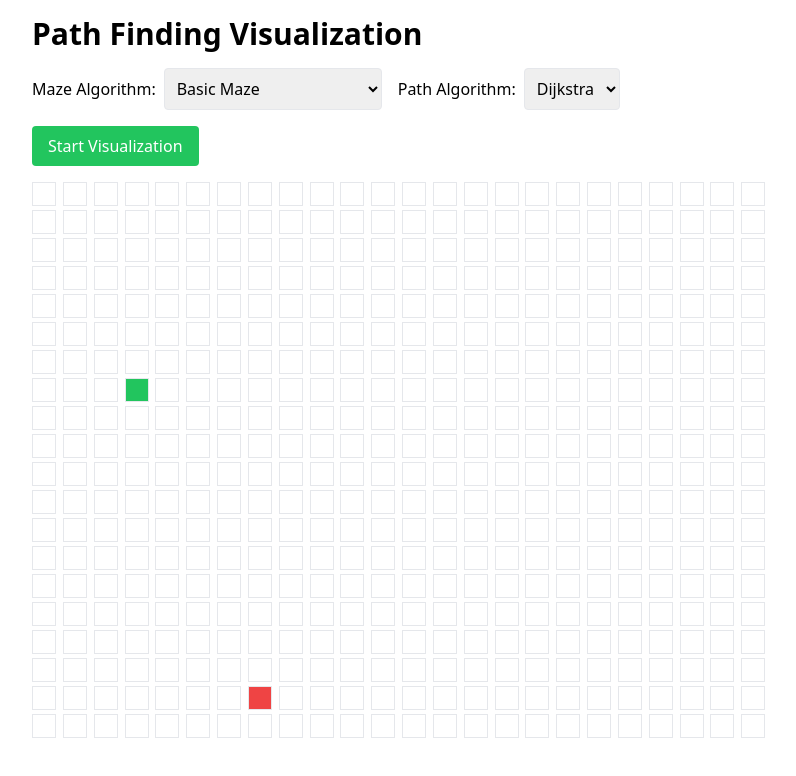
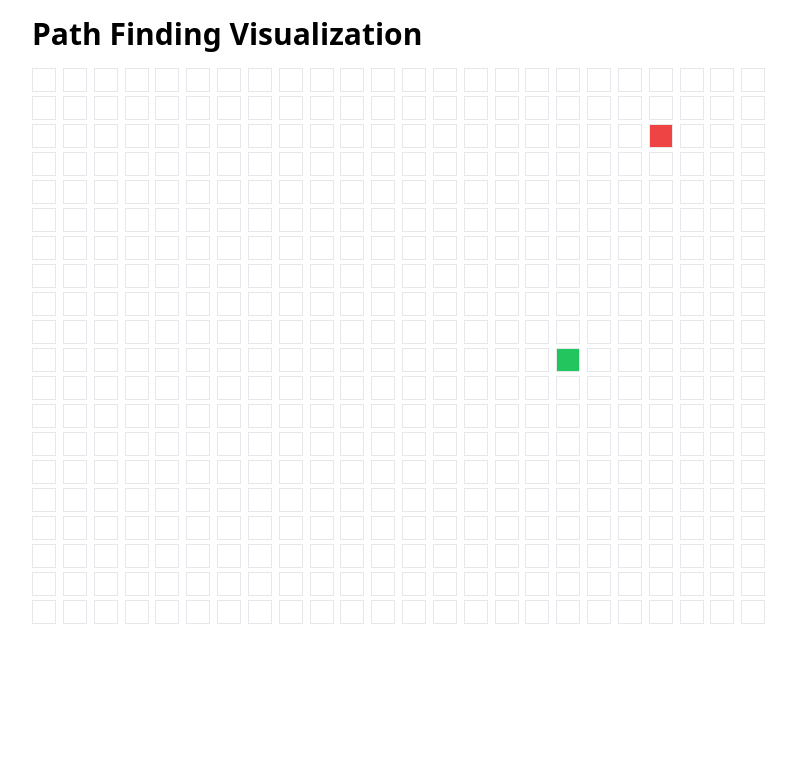
Before and after one commit to kienthuc4701/Pathfinding-Visualization, a React (Vite) app: page / in a window 1280 px wide. Shown: the top 776 px of the page, without its empty margins (240-1036 px from the left). Built offline with nearby package versions, Linux system fonts and the light colour scheme.

Commit message:
fix: prevent setting wall for startCell/endCell

```diff
--- a/src/App.tsx
+++ b/src/App.tsx
@@ -1,11 +1,11 @@
-import { GridProvider } from "./contexts/GridContext";
+import { MazeProvider } from "./contexts/MazeContext";
 import PathFindingVisualization from "./visualization/PathfindingVisualization";
 
 const App = () => {
   return (
-      <GridProvider>
+    <MazeProvider>
       <PathFindingVisualization />
-      </GridProvider>
+    </MazeProvider>
   );
 };
 export default App;
--- a/src/algorithms/pathfinder/Dijkstra.ts
+++ b/src/algorithms/pathfinder/Dijkstra.ts
@@ -41,7 +41,6 @@ export default class Dijkstra implements IPathFinder {
           visitedOrder,
         };
       }
-
       this.updateUnvisitedNeighbors(closestNode, nodes, priorityQueue);
     }
 
@@ -82,7 +81,6 @@ export default class Dijkstra implements IPathFinder {
       path.unshift(currentNode.cell);
       currentNode = currentNode.previous;
     }
-
     return path;
   }
 }
--- a/src/components/controls/ControlPanel.tsx
+++ b/src/components/controls/ControlPanel.tsx
@@ -1,10 +1,10 @@
-import React, { useCallback, useState } from "react";
+import React, { useCallback,useState } from "react";
 import AlgorithmSelector from "./AlgorithmsSelector";
 import { MAZE, PATH } from "@/constants";
 import { PathFinderStrategy } from "@/algorithms/pathfinder/PathfinderStrategy";
 import { generatePathfinder } from "@/helpers";
-import { useGrid } from "@/hooks/useGrid";
 import { CellType } from "@/model/Cell";
+import { useMaze } from "@/hooks/useMaze";
 
 interface ControlPanelProps {
   mazeAlgorithm: string;
@@ -19,13 +19,12 @@ const ControlPanel: React.FC<ControlPanelProps> = ({
   pathAlgorithm,
   setPathAlgorithm,
 }) => {
-  const { grid, startCell, endCell, updateCell } = useGrid();
+  const { grid, startCell, endCell, updateCell } = useMaze();
   const [isVisualizing, setIsVisualizing] = useState(false);
   const [error, _] = useState<string | null>(null);
 
   const visualizePath = useCallback(async () => {
     if (!startCell || !endCell || isVisualizing) return;
-
     const pathfinder = new PathFinderStrategy(
       generatePathfinder(pathAlgorithm)
     );
@@ -34,7 +33,6 @@ const ControlPanel: React.FC<ControlPanelProps> = ({
       startCell,
       endCell
     );
-
     // Visualize visited cells
     for (const cell of visitedOrder) {
       if (cell.type !== CellType.START && cell.type !== CellType.END) {
@@ -44,7 +42,6 @@ const ControlPanel: React.FC<ControlPanelProps> = ({
         );
       }
     }
-
     // Visualize the path
     for (const cell of path) {
       if (cell.type !== CellType.START && cell.type !== CellType.END) {
@@ -54,9 +51,9 @@ const ControlPanel: React.FC<ControlPanelProps> = ({
         );
       }
     }
-
     setIsVisualizing(false);
   }, [grid, startCell, endCell, pathAlgorithm, , updateCell]);
+
 
   return (
     <div className="mb-4 space-y-4">
--- a/src/components/grid/Cell.tsx
+++ b/src/components/grid/Cell.tsx
@@ -1,7 +1,7 @@
 import React, { useCallback } from "react";
 import { motion } from "framer-motion";
 import { CellType, ICell } from "@/model/Cell";
-import { useGrid } from "@/hooks/useGrid";
+import { useGrid } from "@/hooks/useMaze";
 
 interface CellProps {
   cell: ICell;
--- a/src/components/grid/Grid.tsx
+++ b/src/components/grid/Grid.tsx
@@ -1,36 +1,45 @@
-import { useGrid } from '@/hooks/useGrid';
-import { CellType } from '@/model/Cell';
-import React from 'react';
+import { MAZE } from "@/constants";
+import { useMaze } from "@/hooks/useMaze";
+import { CellType } from "@/model/Cell";
+import React from "react";
 
 const Grid: React.FC = () => {
-  const { grid, updateCell } = useGrid();
-
+  const { grid, updateCell } = useMaze();
 
   const getCellClassName = (type: CellType) => {
     switch (type) {
       case CellType.WALL:
-        return 'bg-gray-800';
+        return "bg-gray-800";
       case CellType.START:
-        return 'bg-green-500';
+        return "bg-green-500";
       case CellType.END:
-        return 'bg-red-500';
+        return "bg-red-500";
       case CellType.PATH:
-        return 'bg-yellow-300';
+        return "bg-yellow-300";
       case CellType.VISITED:
-        return 'bg-blue-200';
+        return "bg-blue-200";
       default:
-        return 'bg-white';
+        return "bg-white";
     }
   };
-
+  const handleCellClick = (row: number, col: number, currentType: CellType) => {
+    if (currentType !== CellType.START && currentType !== CellType.END) {
+      const newType =
+        currentType === CellType.WALL ? CellType.BASIC : CellType.WALL;
+      updateCell(row, col, newType);
+    }
+  };
   return (
-    <div className="grid gap-1" style={{ gridTemplateColumns: `repeat(${grid[0].length}, 1fr)` }}>
+    <div
+      className="grid gap-1"
+      style={{ gridTemplateColumns: `repeat(${MAZE.cols}, 1fr)` }}
+    >
       {grid.map((row, rowIndex) =>
         row.map((cell, colIndex) => (
           <div
             key={`${rowIndex}-${colIndex}`}
             className={`w-6 h-6 border ${getCellClassName(cell.type)}`}
-            onClick={() => updateCell(rowIndex, colIndex, cell.type === CellType.WALL ? CellType.BASIC : CellType.WALL)}
+            onClick={() => handleCellClick(rowIndex, colIndex, cell.type)}
           />
         ))
       )}
--- a/src/contexts/GridContext.tsx
+++ /dev/null
@@ -1,64 +0,0 @@
-import { MAZE } from "@/constants";
-import { CellType, ICell } from "@/model/Cell";
-import { createContext, useCallback, useState } from "react";
-
-interface GridContext {
-  grid: ICell[][];
-  setGrid: (grid: ICell[][]) => void;
-  startCell: ICell | null;
-  setStartCell: (cell: ICell) => void;
-  endCell: ICell | null;
-  setEndCell: (cell: ICell) => void;
-  initializeGrid: () => ICell[][];
-  updateCell: (row: number, col: number, newType: CellType) => void;
-}
-
-export const GridContext = createContext<GridContext | null>(null);
-
-const initializeGrid = () => {
-  const newGrid: ICell[][] = [];
-  for (let row = 0; row < MAZE.rows; row++) {
-    const currentRow: ICell[] = [];
-    for (let col = 0; col < MAZE.cols; col++) {
-      currentRow.push({ row, col, type: CellType.BASIC });
-    }
-    newGrid.push(currentRow);
-  }
-  return newGrid;
-}
-
-export const GridProvider = ({ children }: { children: React.ReactNode }) => {
-  const [grid, setGrid] = useState<ICell[][]>(()=>initializeGrid());
-  const [startCell, setStartCell] = useState<ICell | null>(null);
-  const [endCell, setEndCell] = useState<ICell | null>(null);
-
-
-  const updateCell = useCallback(
-    (row: number, col: number, newType: CellType) => {
-      setGrid((prevGrid) => {
-        const newGrid = [...prevGrid];
-        newGrid[row] = [...newGrid[row]];
-        newGrid[row][col] = { ...newGrid[row][col], type: newType };
-        return newGrid;
-      });
-    },
-    []
-  );
-
-  return (
-    <GridContext.Provider
-      value={{
-        grid,
-        setGrid,
-        startCell,
-        setStartCell,
-        endCell,
-        setEndCell,
-        initializeGrid,
-        updateCell,
-      }}
-    >
-      {children}
-    </GridContext.Provider>
-  );
-};
--- /dev/null
+++ b/src/contexts/MazeContext.tsx
@@ -0,0 +1,120 @@
+import { MAZE } from "@/constants";
+import { CellType, ICell } from "@/model/Cell";
+import { createContext, useCallback, useReducer } from "react";
+
+interface MazeState {
+  grid: ICell[][];
+  startCell: ICell | null;
+  endCell: ICell | null;
+}
+
+type MazeAction =
+  | { type: "SET_GRID"; payload: ICell[][] }
+  | {
+      type: "UPDATE_CELL";
+      payload: { row: number; col: number; newType: CellType };
+    }
+  | { type: "RESET_GRID" }
+  | { type: "CLEAR_PATH" }
+  | { type: "SET_START_END"; payload: { start: ICell; end: ICell } };
+
+interface MazeContextType extends MazeState {
+  updateCell: (row: number, col: number, newType: CellType) => void;
+  resetGrid: () => void;
+  clearPath: () => void;
+}
+
+export const MazeContext = createContext<MazeContextType | null>(null);
+
+const initializeGrid = (): ICell[][] => {
+  const grid:ICell[][] = Array.from({ length: MAZE.rows }, (_, row) =>
+    Array.from({ length: MAZE.cols }, (_, col) => ({
+      row,
+      col,
+      type: CellType.BASIC,
+    }))
+  );
+  const startCell = getRandomEmptyCell(grid);
+  const endCell = getRandomEmptyCell(grid);
+
+  updateCellType(grid, startCell, CellType.START);
+  updateCellType(grid, endCell, CellType.END);
+
+  return  grid;
+};
+const updateCellType = (grid: ICell[][], cell:ICell, type:CellType) => {
+   const {row, col} = cell;
+   grid[row][col].type = type;
+}
+const getRandomEmptyCell = (grid: ICell[][]) => {
+  const emptyCells = grid.flat().filter((cell) => cell.type === CellType.BASIC);
+  const cell = emptyCells[Math.floor(Math.random() * emptyCells.length)];
+  return cell;
+};
+const initialState: MazeState = {
+  grid: initializeGrid(),
+  startCell: null,
+  endCell: null,
+};
+
+const mazeReducer = (state: MazeState, action: MazeAction): MazeState => {
+  switch (action.type) {
+    case "SET_GRID":
+      return { ...state, grid: action.payload };
+    case "UPDATE_CELL":
+      const { row, col, newType } = action.payload;
+      const newGrid = [...state.grid];
+      const cell = newGrid[row][col];
+      updateCellType(newGrid, cell, newType);
+      return { ...state, grid: newGrid };
+    case "RESET_GRID":
+      return { ...initialState, grid: initializeGrid() };
+    case "CLEAR_PATH":
+      const clearedGrid = state.grid.map((row) =>
+        row.map((cell) =>
+          cell.type === CellType.PATH || cell.type === CellType.VISITED
+            ? { ...cell, type: CellType.BASIC }
+            : cell
+        )
+      );
+      return { ...state, grid: clearedGrid };
+    case "SET_START_END":
+      return {
+        ...state,
+        startCell: action.payload.start,
+        endCell: action.payload.end,
+      };
+    default:
+      return state;
+  }
+};
+
+export const MazeProvider: React.FC<{ children: React.ReactNode }> = ({
+  children,
+}) => {
+  const [state, dispatch] = useReducer(mazeReducer, initialState);
+
+  const updateCell = useCallback(
+    (row: number, col: number, newType: CellType) => {
+      dispatch({ type: "UPDATE_CELL", payload: { row, col, newType } });
+    },
+    []
+  );
+
+  const resetGrid = useCallback(() => {
+    dispatch({ type: "RESET_GRID" });
+  }, []);
+
+  const clearPath = useCallback(() => {
+    dispatch({ type: "CLEAR_PATH" });
+  }, []);
+
+  const value: MazeContextType = {
+    ...state,
+    updateCell,
+    resetGrid,
+    clearPath,
+  };
+
+  return <MazeContext.Provider value={value}>{children}</MazeContext.Provider>;
+};
--- a/src/hooks/useGrid.tsx
+++ /dev/null
@@ -1,8 +0,0 @@
-import { GridContext } from "@/contexts/GridContext"
-import { useContext } from "react"
-
-export const useGrid = ()=> {
-    const context = useContext(GridContext);
-    if(!context) throw new Error("useGrid must be used within GridProvider");
-    return context;
-}
--- /dev/null
+++ b/src/hooks/useMaze.tsx
@@ -0,0 +1,8 @@
+import { MazeContext } from "@/contexts/MazeContext"
+import { useContext } from "react"
+
+export const useMaze = ()=> {
+    const context = useContext(MazeContext);
+    if(!context) throw new Error("useMaze must be used within MazeProvider");
+    return context;
+}
--- a/src/visualization/PathfindingVisualization.tsx
+++ b/src/visualization/PathfindingVisualization.tsx
@@ -1,42 +1,29 @@
-import { MazeGeneratorFactory } from "@/algorithms/mazeGenerator/MazeGeneratorFactory";
-import { getRandomStartEnd } from "@/helpers";
-import { useState, useCallback, useEffect } from "react";
-import { useGrid } from "@/hooks/useGrid";
+import { useCallback, useEffect, useState } from "react";
 import ControlPanel from "@/components/controls/ControlPanel";
 import Grid from "@/components/grid/Grid";
+import { useMaze } from "@/hooks/useMaze";
 
 export default function PathFindingVisualization() {
-  const {  setGrid, setStartCell, setEndCell, initializeGrid } = useGrid();
-
   const [mazeAlgorithm, setMazeAlgorithm] = useState<string>("BASIC");
   const [pathAlgorithm, setPathAlgorithm] = useState<string>("DIJKSTRA");
 
-  // maze
-  const generateNewMaze = useCallback(
-    (algorithm: string) => {
-      const mazeGenerator = MazeGeneratorFactory.create(algorithm);
-      const newGrid = mazeGenerator.generate(initializeGrid());
-      setGrid(newGrid);
-      const { start, end } = getRandomStartEnd(newGrid);
-      setStartCell(start);
-      setEndCell(end);
-    },
-    [mazeAlgorithm, pathAlgorithm]
-  );
+  // const handleGenerateMaze = useCallback(() => {
+  //   resetGrid();
+  //   getRandomStartEnd();
+  // }, [resetGrid, getRandomStartEnd]);
 
-  useEffect(() => {
-    generateNewMaze(mazeAlgorithm);
-  }, [mazeAlgorithm]);
-
+  // useEffect(() => {
+  //   handleGenerateMaze();
+  // }, [mazeAlgorithm]);
   return (
     <div className="max-w-screen-md mx-auto p-4">
       <h1 className="text-3xl font-bold mb-4">Path Finding Visualization</h1>
-      <ControlPanel
+      {/* <ControlPanel
         mazeAlgorithm={mazeAlgorithm}
         setMazeAlgorithm={setMazeAlgorithm}
         pathAlgorithm={pathAlgorithm}
         setPathAlgorithm={setPathAlgorithm}
-      />
+      /> */}
       <Grid />
     </div>
   );
```
Also changed, not shown: src/helpers/index.ts (+12 -12 lines).
